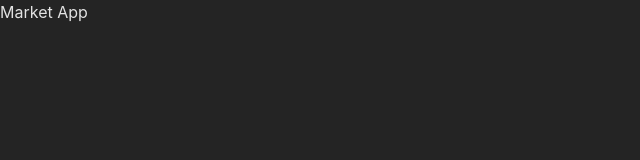
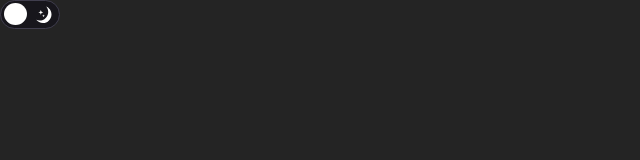
Before and after one commit to Axent13/market-app, a React (Vite) app: page / in a window 1280 px wide. Shown: the top 160 px of the page, without its empty margins (0-640 px from the left). Built offline with nearby package versions, Linux system fonts and the light colour scheme.

Commit message:
feat: Добавляет оформление для  ThemeToggler

```diff
--- a/src/app/index.tsx
+++ b/src/app/index.tsx
@@ -1,7 +1,8 @@
+import Page from '../pages/page';
 import './index.scss';
 
 const App = () => {
-  return <>Market App</>;
+  return <Page />;
 };
 
 export default App;
--- /dev/null
+++ b/src/entities/ThemeToggler/index.ts
@@ -0,0 +1 @@
+export { ThemeToggler } from './ui/ThemeToggler';
--- /dev/null
+++ b/src/entities/ThemeToggler/ui/ThemeToggler.scss
@@ -0,0 +1,71 @@
+.toggle-button {
+  $toggler-width: 58px;
+  $button-width: 23px;
+
+  &__checkbox {
+    position: absolute;
+    z-index: -1;
+    opacity: 0;
+
+    & + .toggle-button__label {
+      display: inline-flex;
+      position: relative;
+      vertical-align: middle;
+      font-family: 'Montserrat', Arial, Helvetica, sans-serif;
+      font-weight: normal;
+      font-size: 16px;
+      line-height: 1.5rem;
+      color: gray;
+      user-select: none;
+      cursor: pointer;
+    }
+
+    & + .toggle-button__label::before {
+      content: '';
+      display: inline-block;
+      vertical-align: middle;
+      flex-grow: 0;
+      flex-shrink: 0;
+      width: $toggler-width;
+      border: 1px solid #17161c;
+      height: 27px;
+      background:
+        url(images/night.svg) no-repeat calc($toggler-width - $button-width) /
+          calc($button-width - 7px),
+        #17161c;
+      border-radius: 50px;
+      transition: border-color ease 0.3s;
+      transition: background-color ease 0.3s;
+      cursor: pointer;
+    }
+
+    &:hover + .toggle-button__label::before {
+      border-color: #403e4e;
+    }
+
+    &:checked + .toggle-button__label::before {
+      border-color: #c2c2c2;
+      background:
+        url(images/sun.svg) no-repeat 5px / calc($button-width - 3px),
+        #c2c2c2;
+    }
+
+    & + .toggle-button__label::after {
+      content: '';
+      position: absolute;
+      top: 3px;
+      left: 4px;
+      display: inline-block;
+      border-radius: 50%;
+      background-color: #fff;
+      width: $button-width;
+      height: 22px;
+      transition: left ease 0.3s;
+    }
+
+    &:checked + .toggle-button__label::after {
+      left: calc($toggler-width - $button-width - 2px);
+      background-color: #fff;
+    }
+  }
+}
--- /dev/null
+++ b/src/entities/ThemeToggler/ui/ThemeToggler.tsx
@@ -0,0 +1,15 @@
+import './ThemeToggler.scss';
+
+export const ThemeToggler = () => {
+  return (
+    <div className='toggle-button'>
+      <input
+        className='toggle-button__checkbox'
+        type='checkbox'
+        name='theme-toggler'
+        id='theme-toggler'
+      />
+      <label className='toggle-button__label' htmlFor='theme-toggler'></label>
+    </div>
+  );
+};
--- /dev/null
+++ b/src/pages/page.tsx
@@ -0,0 +1,7 @@
+import { ThemeToggler } from '../entities/ThemeToggler';
+
+const Page = () => {
+  return <ThemeToggler />;
+};
+
+export default Page;
```
Also changed, not shown: .eslintrc.cjs, src/entities/ThemeToggler/ui/images/night.svg (added), src/entities/ThemeToggler/ui/images/sun.svg (added).
